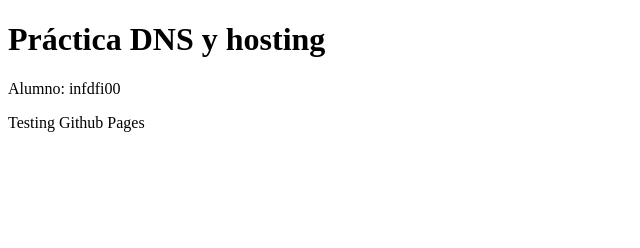
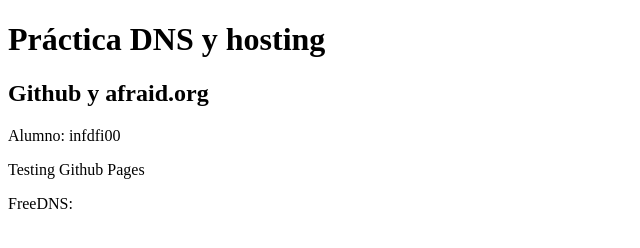
Before and after one commit to dfernandezi/lab1, a plain HTML site: page index.html in a window 1280 px wide. Shown: the whole page, without its empty margins (0-640 px from the left). Drawn offline with Linux system fonts and the light colour scheme.

Commit message:
index.html updated

```diff
--- a/index.html
+++ b/index.html
@@ -5,7 +5,9 @@
 </head>
 <body>
   <h1>Práctica DNS y hosting</h1>
+  <h2> Github y afraid.org </h2>
   <p>Alumno: infdfi00</p>
   <p>Testing Github Pages</p>
+  <p>FreeDNS: <a href="https://freedns.afraid.org"/> </a></p>
 </body>
 </html>
```
